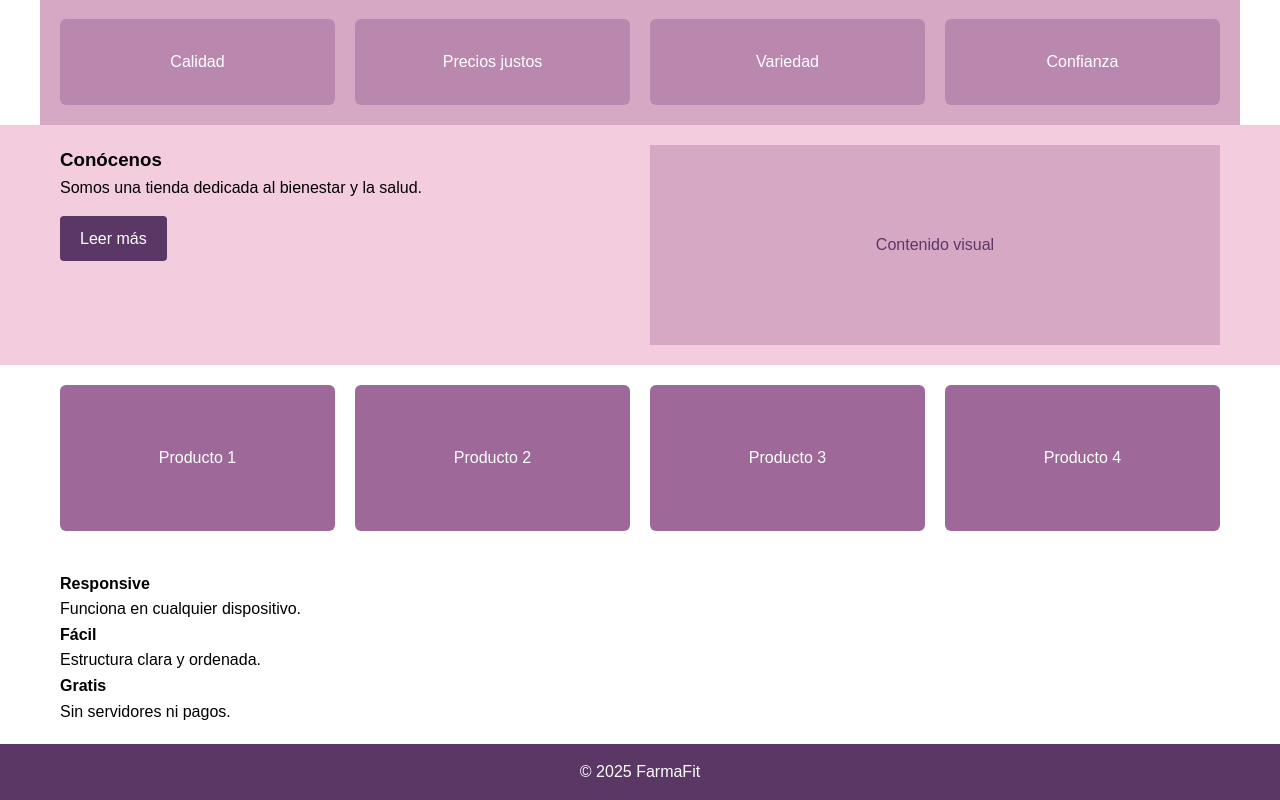
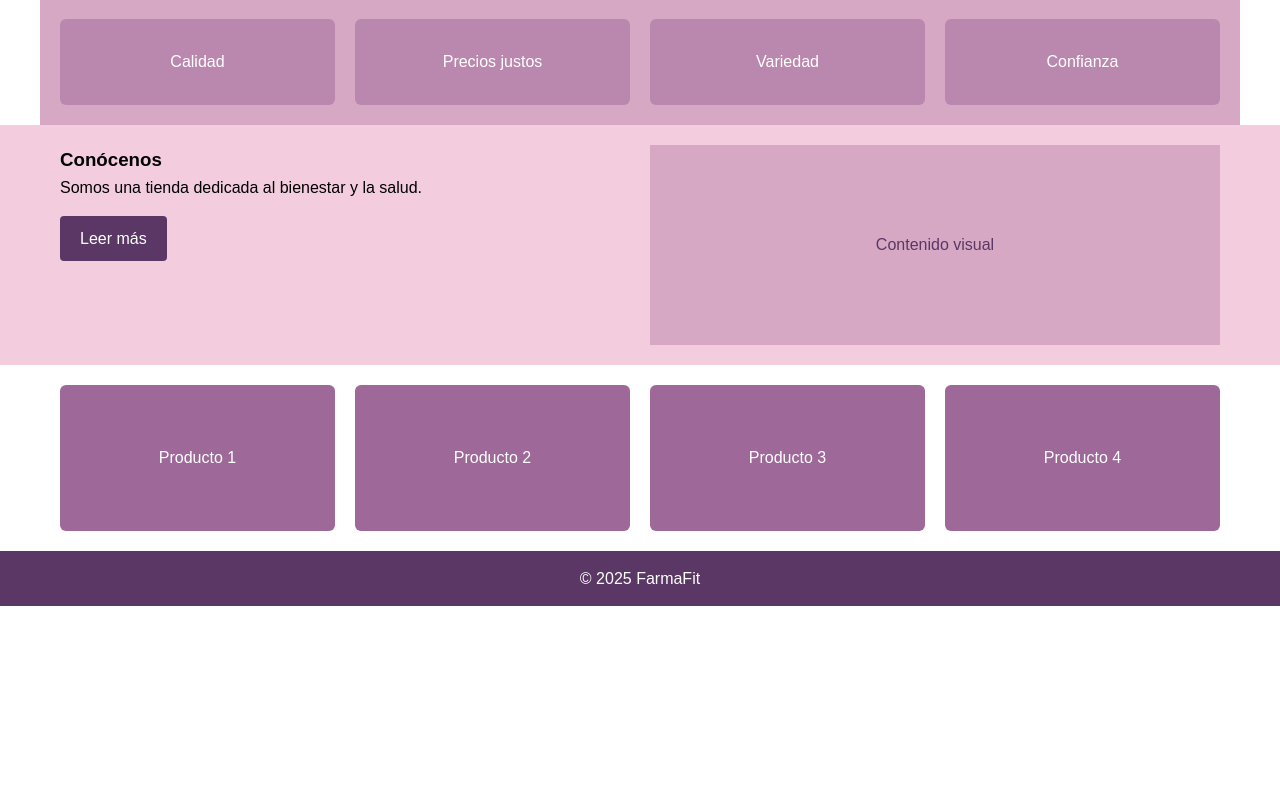
Before and after one commit to Stefany-Guerrero/FarmaFit.pa, a plain HTML site: page index.html in a window 1280 px wide. Shown: the part 442-1242 px from the top of the page. After the commit the page ends 1048 px from the top, so only its background shows below. Drawn offline with Linux system fonts and the light colour scheme.

Commit message:
Update index.html

```diff
--- a/index.html
+++ b/index.html
@@ -57,24 +57,6 @@
     <div class="category">Producto 4</div>
   </section>
 
-  <!-- BENEFITS -->
-  <section class="benefits">
-    <div class="container benefits-grid">
-      <div>
-        <h4>Responsive</h4>
-        <p>Funciona en cualquier dispositivo.</p>
-      </div>
-      <div>
-        <h4>Fácil</h4>
-        <p>Estructura clara y ordenada.</p>
-      </div>
-      <div>
-        <h4>Gratis</h4>
-        <p>Sin servidores ni pagos.</p>
-      </div>
-    </div>
-  </section>
-
   <!-- FOOTER -->
   <footer class="footer">
     <p>© 2025 FarmaFit</p>
```
